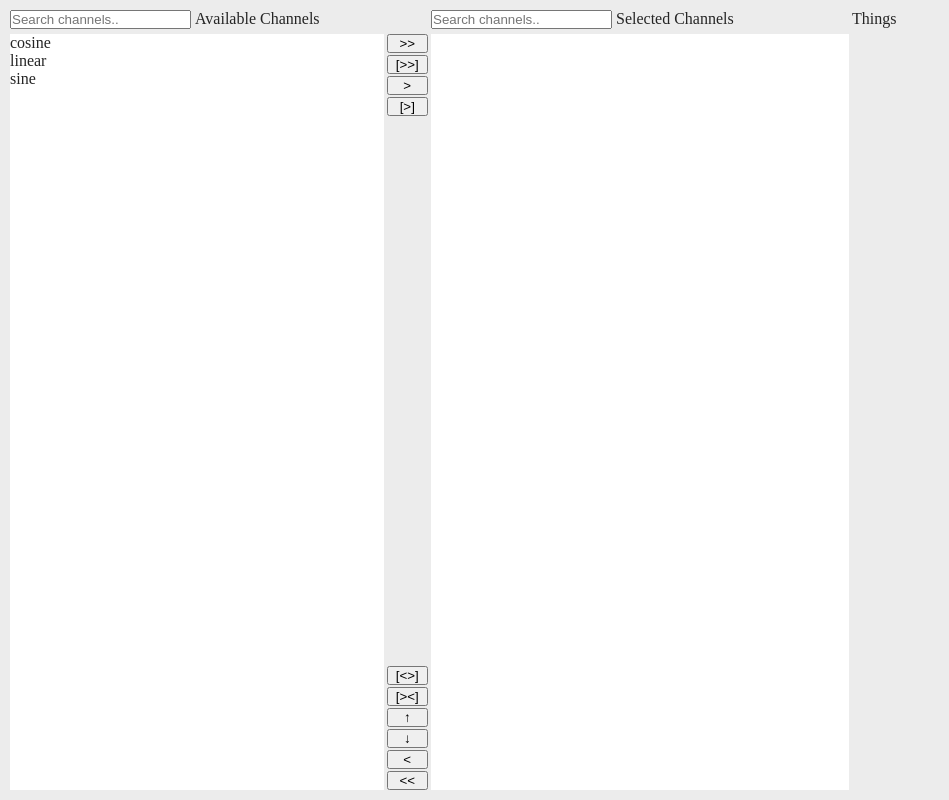
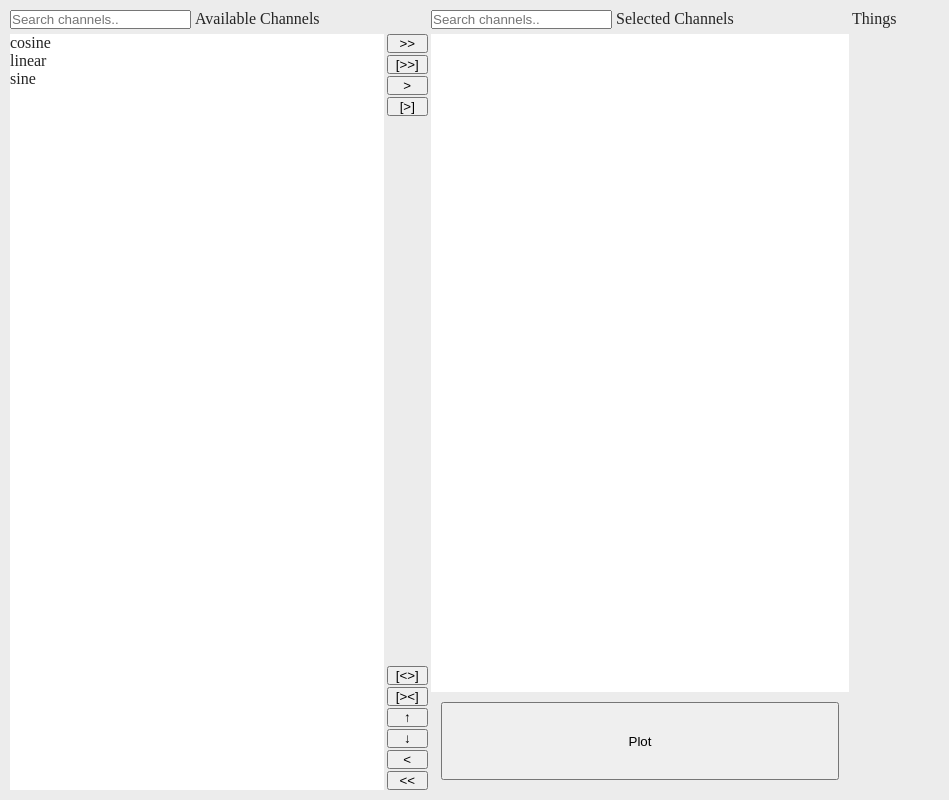
Before and after one commit to iainfox/plot-assist-v2, a website built with Vite: page index.html in a window 1280 px wide. Shown: the whole page, without its empty margins (0-949 px from the left). Built offline with nearby package versions, Linux system fonts and the light colour scheme.

Commit message:
add plot button

```diff
--- a/index.html
+++ b/index.html
@@ -63,6 +63,8 @@
         <ul class="list" id="selected-channels">
 
         </ul>
+
+        <button class="plot-button">Plot</button>
     </section>
 
     <section>
--- a/src/styles.css
+++ b/src/styles.css
@@ -86,3 +86,8 @@ label {
 .button-group button + button {
     margin-top: 2px;
 }
+
+.plot-button {
+    height: 10%;
+    margin: 10px
+}
```
